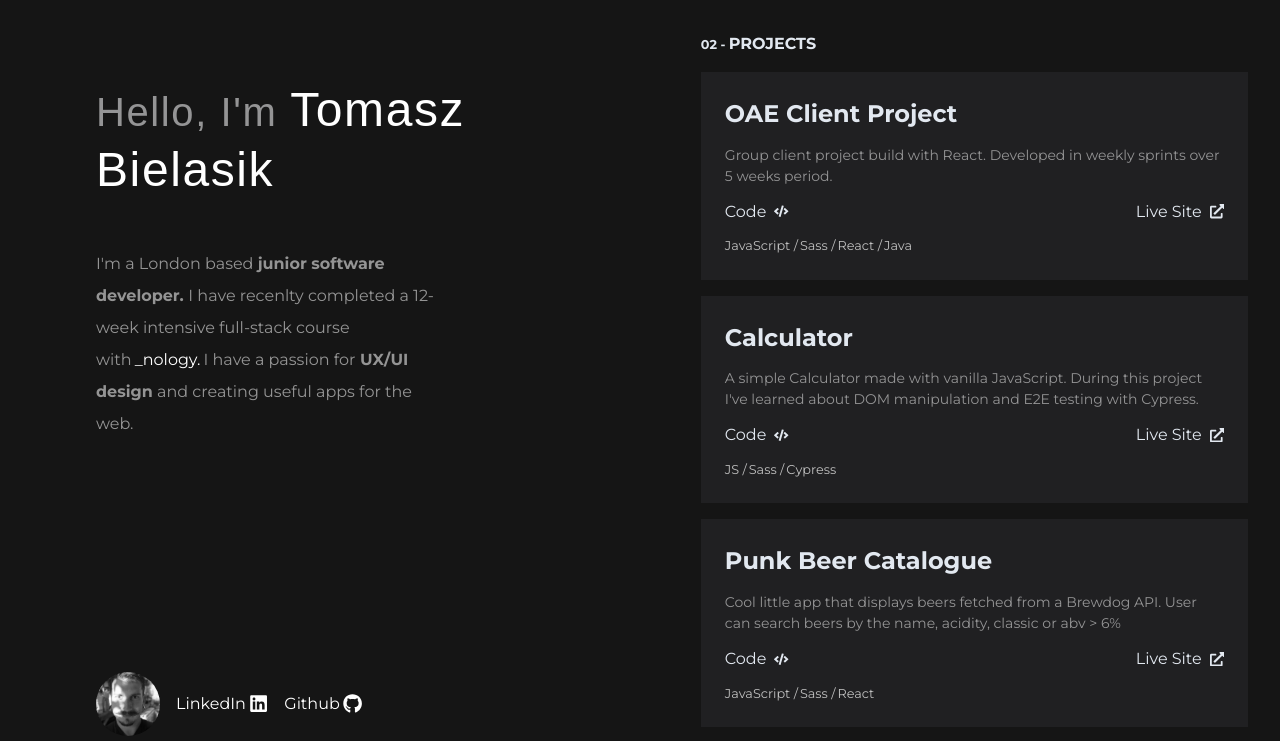
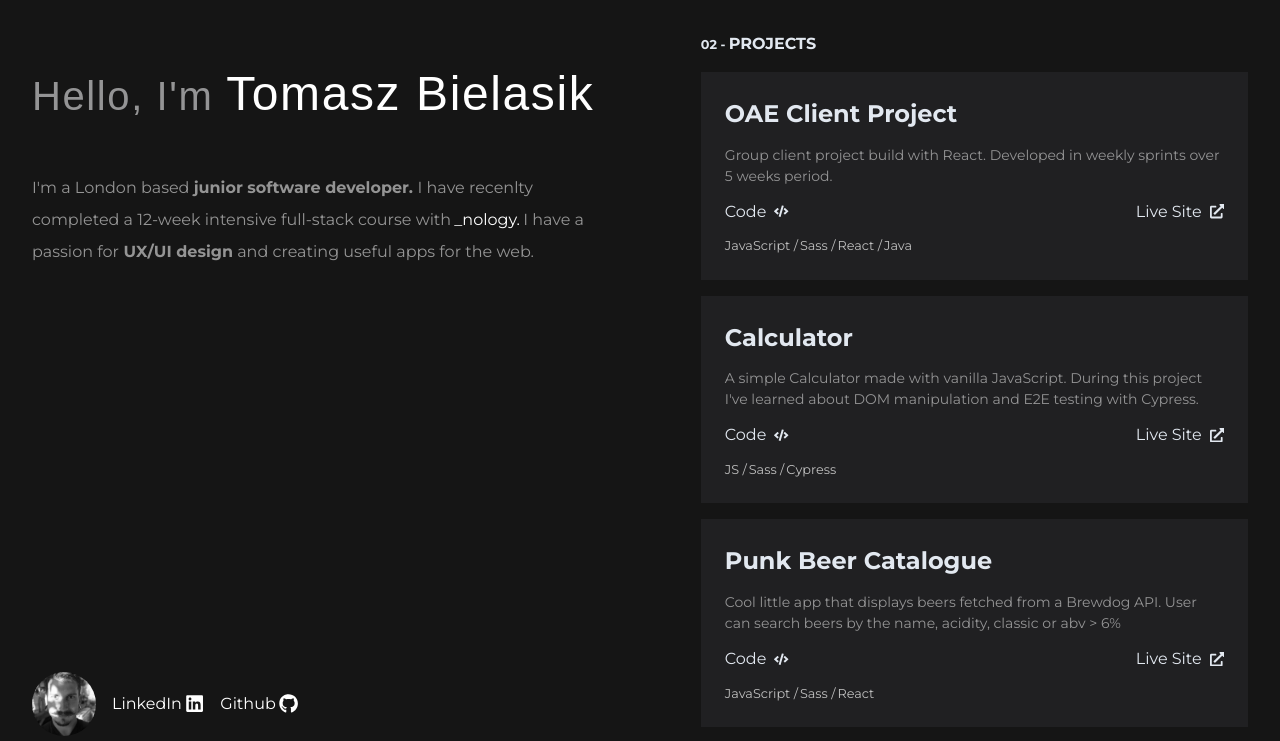
Before and after one commit to tommyb89/portfolio-react, a React (Create React App) app: page / in a window 1280 px wide. Shown: the top 741 px of the page. Built offline with nearby package versions, Linux system fonts and the light colour scheme; a web font is replaced by a local one.

Commit message:
last media queries

```diff
--- a/src/components/Card/Card.jsx
+++ b/src/components/Card/Card.jsx
@@ -5,7 +5,6 @@ import { FaCode, FaExternalLinkAlt } from "react-icons/fa";
 const Card = (props) => {
   const { heading, description, stack, live, code, img } = props;
 
-  console.log(stack);
   return (
     <article className="project">
       <img src={img} alt="" className="project__img" />
@@ -22,8 +21,10 @@ const Card = (props) => {
       </div>
 
       <div className="project__wrapper">
-        {stack.map((x) => (
-          <div className="project__stack">{x}</div>
+        {stack.map((x, i) => (
+          <div className="project__stack" key={"index" + i}>
+            {x}
+          </div>
         ))}
       </div>
     </article>
--- a/src/components/Header/Header.scss
+++ b/src/components/Header/Header.scss
@@ -38,7 +38,7 @@
   &__scroll-to {
     color: rgb(148, 148, 148);
     position: absolute;
-    bottom: 1rem;
+    bottom: 2rem;
     left: calc(50% - 2rem);
     display: flex;
     justify-content: center;
@@ -53,9 +53,8 @@
 
 @media screen and (min-width: 768px) {
   .header {
-    width: 40%;
+    width: 50%;
     float: left;
-    padding: 5rem 4rem;
     position: fixed;
 
     &__heading {
```
